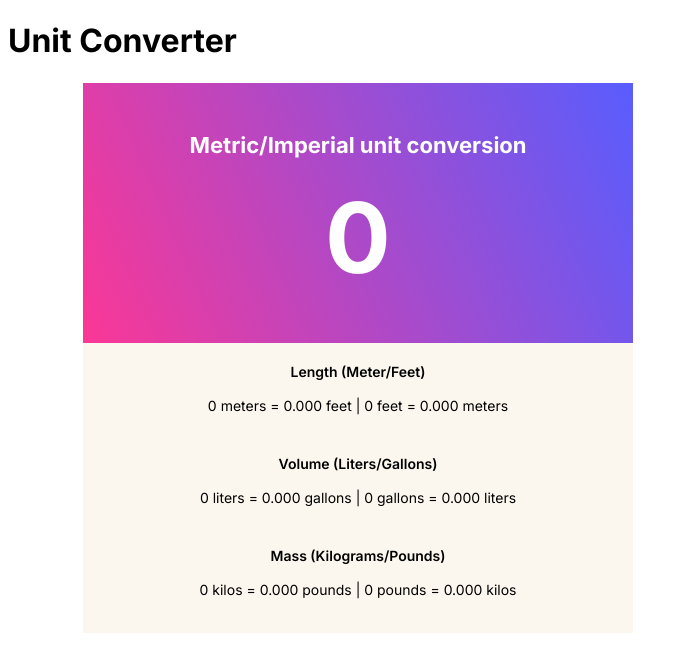
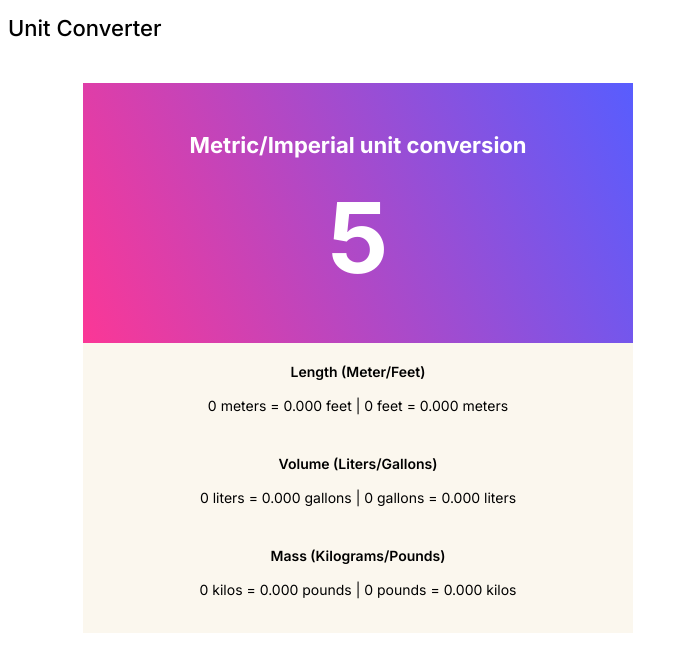
Before and after one commit to shannon-paton/unit-conversion, a plain HTML site: page index.html in a window 1280 px wide. Shown: the whole page, without its empty margins (0-687 px from the left). Drawn offline with Linux system fonts and the light colour scheme.

Commit message:
starting javascript file

```diff
--- a/index.html
+++ b/index.html
@@ -20,7 +20,7 @@
 			<h2>Metric/Imperial unit conversion</h2>
 		</div>
 
-		<p id="number-to-convert">0</p>
+		<p id="number-to-convert">5</p>
 
 		</div>
 
--- a/script.js
+++ b/script.js
@@ -0,0 +1,2 @@
+let numberToConvert = document.getElementById('number-to-convert').innerHTML;
+console.log(numberToConvert)
--- a/styles.css
+++ b/styles.css
@@ -21,7 +21,8 @@ body {
 }
 
 h1 {
-
+	font-size: 22px;
+	font-weight: 500;
 }
 
 #box-heading {
```
